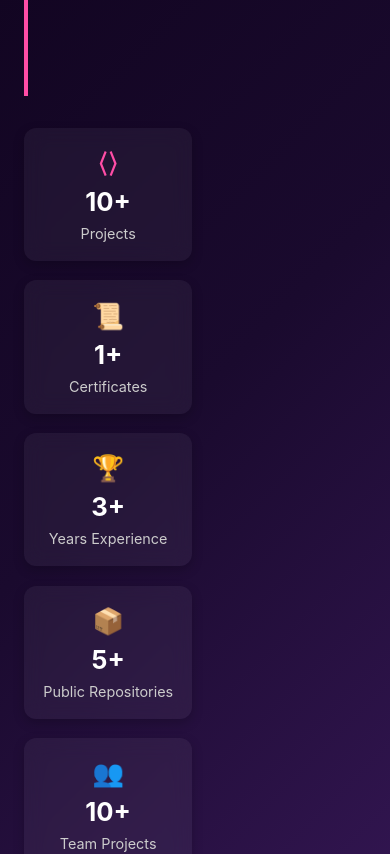
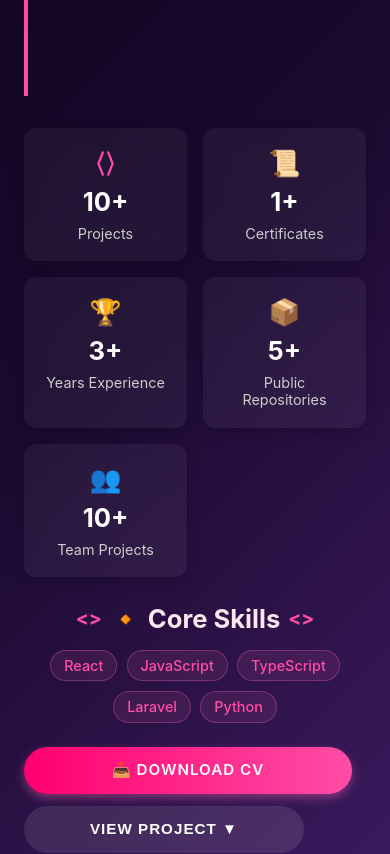
Before and after one commit to lisnadesanti/my_portofolio, a React (Create React App) app: page / in a window 390 px wide. Shown: the part 1040-1894 px from the top of the page. Built offline with nearby package versions, Linux system fonts and the light colour scheme.

Commit message:
responsif about kedua

```diff
--- a/src/components/About.css
+++ b/src/components/About.css
@@ -239,10 +239,10 @@
   transform: translateY(-2px);
 }
 
-/* ✅ RESPONSIF — PERBAIKAN UTAMA UNTUK MOBILE */
+/* ✅ RESPONSIF — PERBAIKAN UTAMA: CARD 2 KOLOM DI MOBILE */
 @media (max-width: 768px) {
   .about-section {
-    padding: 2.5rem 1.5rem; /* tambah ruang horizontal */
+    padding: 2.5rem 1.5rem;
   }
 
   .section-title h2 {
@@ -258,13 +258,14 @@
     font-size: 1rem;
     line-height: 1.6;
     padding-left: 1rem;
-    padding-right: 1rem; /* ✅ tambah padding kanan agar tidak menempel */
+    padding-right: 1rem;
     text-align: justify;
   }
 
+  /* ⭐️ PERBAIKAN: TAMPILKAN 2 KOLOM DI HP */
   .stats-grid {
-    grid-template-columns: repeat(auto-fit, minmax(150px, 1fr));
-    gap: 1.2rem;
+    grid-template-columns: repeat(2, 1fr);
+    gap: 1rem;
   }
 
   .stat-card {
```
